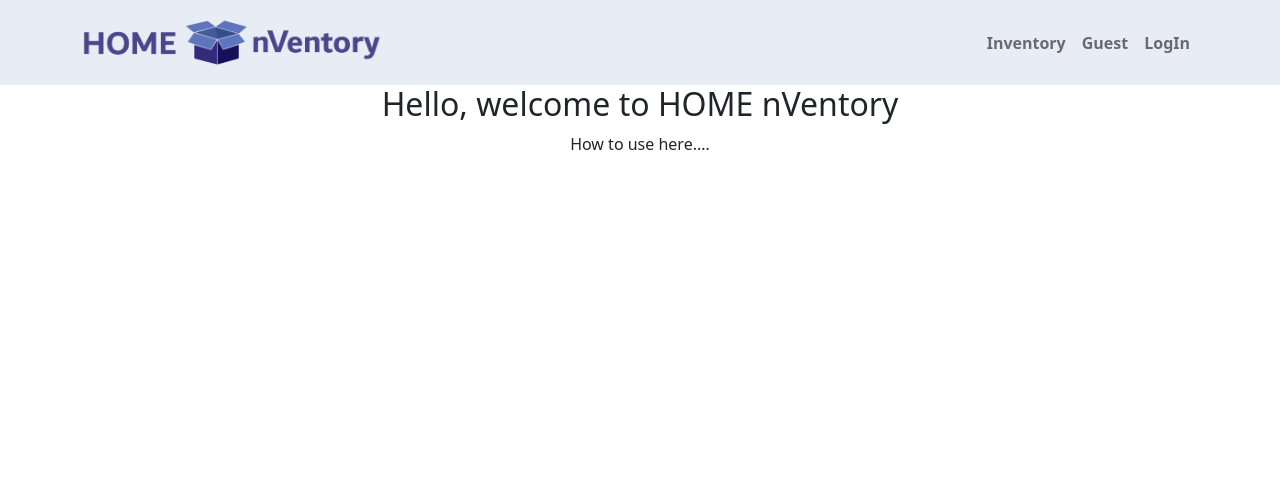
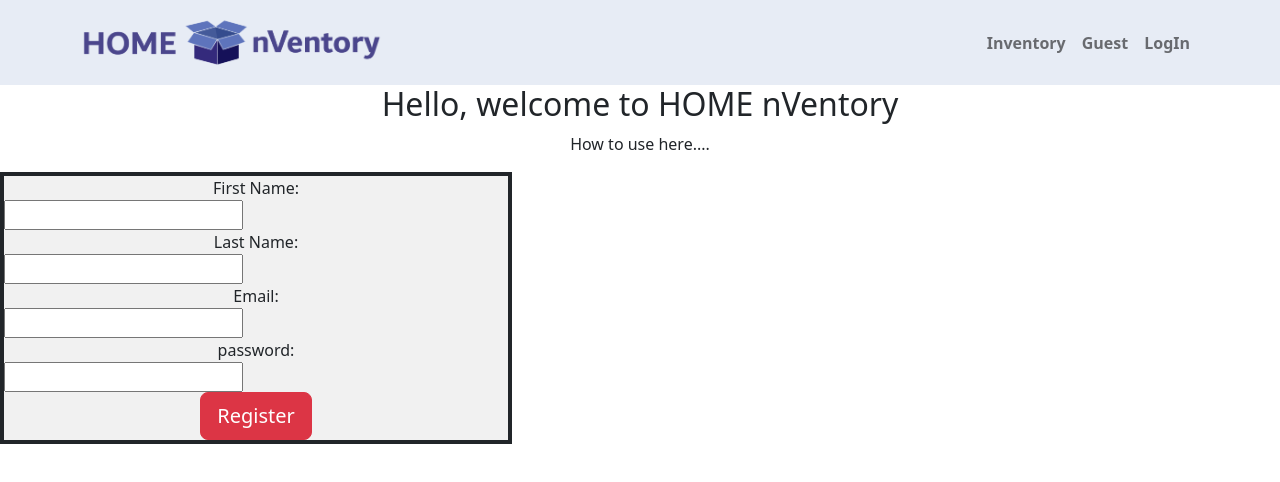
Before and after one commit to xkaikil/SAIT_FinalProject_HomeInventory, a React (Create React App) app: page / in a window 1280 px wide. Shown: the top 482 px of the page. Built offline with nearby package versions, Linux system fonts and the light colour scheme.

Commit message:
Update and test page output but still need to connect to db and more testing

```diff
--- a/src/App.js
+++ b/src/App.js
@@ -1,6 +1,7 @@
 import "./App.css";
 
 import Navibar from "./Components/Navbar";
+import RegisUser from "./Components/Registration.component";
 
 
 function App() {
@@ -8,7 +9,7 @@ function App() {
     <div className="App">
 
       <Navibar user="Guest" loggedIn='false'/>
-
+      <RegisUser/>
     </div>
   );
 }
--- a/src/Components/SignUpForm.js
+++ b/src/Components/SignUpForm.js
@@ -1,4 +1,4 @@
-import React, { Component } from "react";
+import React from "react";
 import "./StyleSignUpForm.css";
 import * as Yup from "yup";
 import { Formik, Form, Field, ErrorMessage } from "formik";
@@ -38,9 +38,9 @@ const SignUpForm = (props) => {
             <ErrorMessage name="password" className="d-block invalid-feedback" component="span" />
           </FormGroup>
           <div className="regisButton">
-            <button variant="danger" size="lg" block="block" type="submit">
+            <Button variant="danger" size="lg" block="block" type="submit">
               {props.children}
-            </button>
+            </Button>
           </div>
         </Form>
       </Formik>
```
